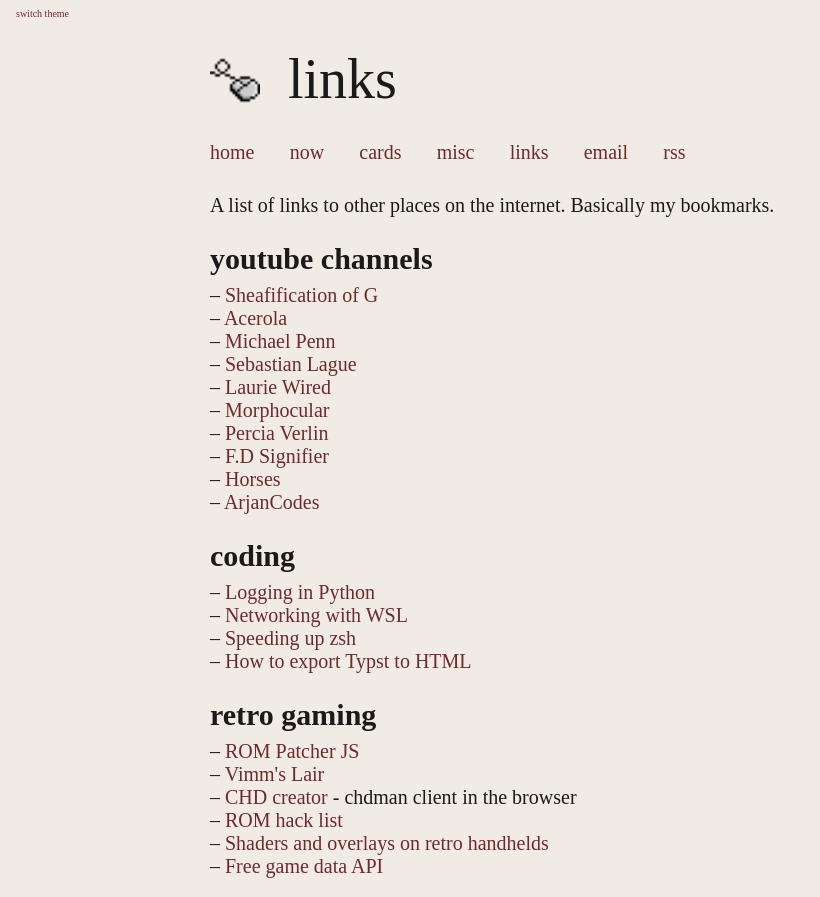
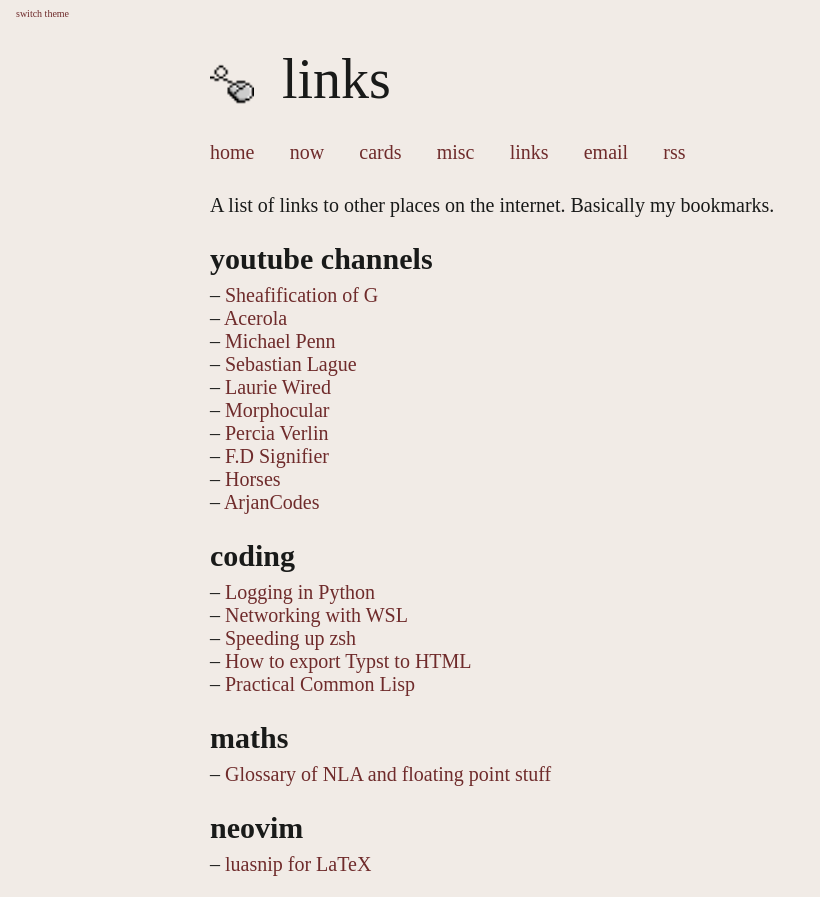
Before and after one commit to andrei-lazer/andrei-lazer.github.io, an Eleventy site: page src/links.md in a window 1280 px wide. Shown: the top 897 px of the page, without its empty margins (0-820 px from the left). Built offline with nearby package versions, Linux system fonts and the light colour scheme; Eleventy itself is replaced by a stand-in of ours; files that its build step writes are made by us from their sources; no server answers; a web font is replaced by a local one; what @photogabble/eleventy-plugin-interlinker, markdown-it-github-alerts, markdown-it-link-attributes, markdown-it-mathjax3 would draw is missing.

Commit message:
small changes
added link

fixed link

```diff
--- a/src/links.md
+++ b/src/links.md
@@ -25,6 +25,13 @@
 - [Networking with WSL](https://learn.microsoft.com/en-us/windows/wsl/networking#mirrored-mode-networking)
 - [Speeding up zsh](https://scottspence.com/posts/speeding-up-my-zsh-shell)
 - [How to export Typst to HTML](https://1024th.top/posts/typst/typst-html-export)
+- [Practical Common Lisp](https://gigamonkeys.com/book/)
+
+## maths
+- [Glossary of NLA and floating point stuff](https://nhigham.com/index-of-what-is-articles/)
+
+## neovim
+- [luasnip for LaTeX](https://ejmastnak.com/tutorials/vim-latex/luasnip/#keymaps)
 
 ## retro gaming
 - [ROM Patcher JS](https://www.marcrobledo.com/RomPatcher.js/)
@@ -66,6 +73,7 @@
 - [Someone in a lot of webrings](https://baccyflap.com/rsp/)
 - [Flexbox labs](https://flexboxlabs.netlify.app/) - code generator for flex boxes
 - [What's wrong with your code](https://web.archive.org/web/20240324055049/https://cutcodedown.com/article/whats_wrong_with_YOUR_website_index)
+- [static site generator in Common Lisp](https://sta6.vercel.app/)
 
 ## 88x31 buttons
 - [The 88x31 Button Database](https://88x31db.com/)
--- a/src/style/style.css
+++ b/src/style/style.css
@@ -167,8 +167,9 @@
 
 .gif-icon {
     display: inline-block;
-    height: 50px;
-    width: 50px;
+    height: 2.2em;
+    width: 2.2em;
+    transform: translateY(0.2em);
 }
 
 .grid {
```
Also changed, not shown: src/cards/hello-world.md (+1 -1 lines), src/cards/index.html (+1 -1 lines).
